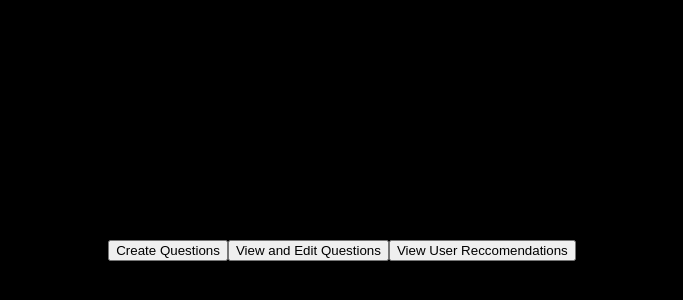
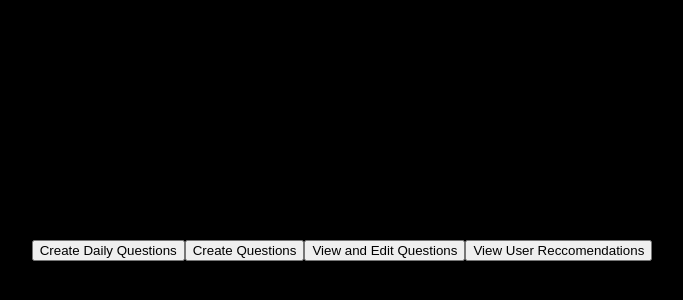
Before and after one commit to akshatchavann/ttapplication, a React (Create React App) app in the folder frontend/: page /AdminHome in a window 1280 px wide. Shown: the part 150-450 px from the top of the page, without its empty margins (298-981 px from the left). Built offline with nearby package versions, Linux system fonts and the light colour scheme.

Commit message:
DQ frontend 2

```diff
--- a/frontend/src/pages/AdminHome.js
+++ b/frontend/src/pages/AdminHome.js
@@ -10,6 +10,9 @@ import { useState, useEffect } from 'react';
 const AdminHome = () => {
     return (
         <div className="main">
+        <Link to={`/AdminDailyQuestion`}>
+            <button>Create Daily Questions</button>
+        </Link>
         <Link to={`/Admin`}>
             <button>Create Questions</button>
         </Link>
```
